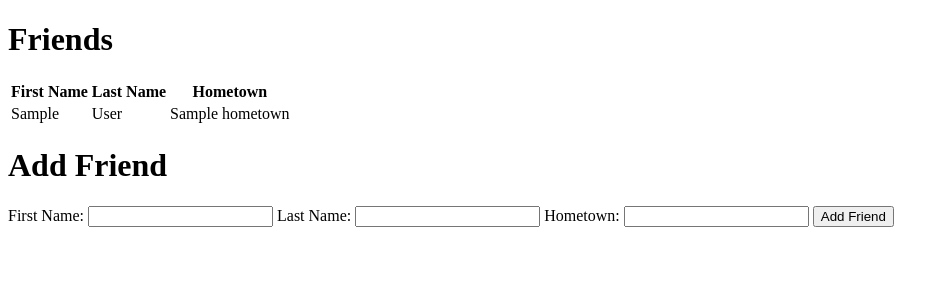
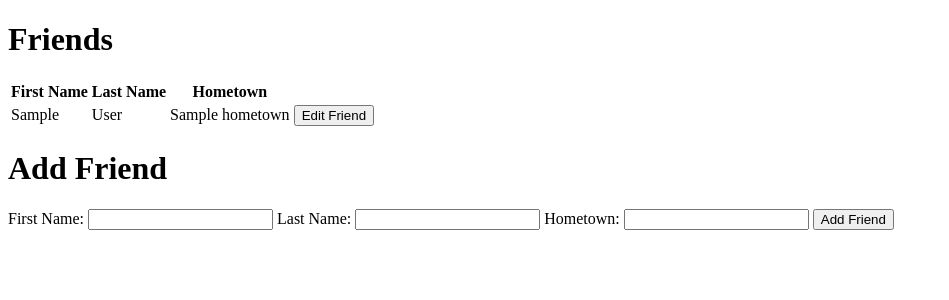
Before and after one commit to jesse-python/full_friends-flask_mysql, a Flask app: template templates/index.html in a window 1280 px wide. Shown: the top 300 px of the page, without its empty margins (0-949 px from the left). Run offline with Flask 2, Linux system fonts and the light colour scheme; the template is opened without the code that fills it: most values are stand-ins (such as "Sample title", 1, 10 or a date in 2020).

Commit message:
view and edit friend added

```diff
--- a/server.py
+++ b/server.py
@@ -18,5 +18,18 @@ def create():
     mysql.run_mysql_query(query)
     return redirect('/')
 
+@app.route('/friends/<id>/edit', methods=['GET'])
+def edit(id):
+    friend = mysql.fetch('SELECT * FROM friends WHERE id={}'.format(id))
+    return render_template('friends.html', friend=friend)
+
+@app.route('/friends/<id>', methods=['POST'])
+def update(id):
+    first_name = request.form['first_name']
+    last_name = request.form['last_name']
+    hometown = request.form['hometown']
+    update = "UPDATE friends SET first_name='{}', last_name='{}', hometown='{}', updated_at=NOW() WHERE id={}".format(first_name, last_name, hometown, id)
+    mysql.run_mysql_query(update)
+
 
 app.run(debug=True)
--- a/templates/index.html
+++ b/templates/index.html
@@ -21,6 +21,11 @@
           <td>{{ friend['first_name']}}</td>
           <td>{{ friend['last_name']}}</td>
           <td>{{ friend['hometown']}}</td>
+          <td>
+            <form action="/friends/{{friend['id']}}/edit" method="get">
+              <button type="hidden" method="get">Edit Friend</button>
+            </form>
+          </td>
         </tr>
         {% endfor %}
       </tfoot>
```
Also changed, not shown: templates/friends.html (+20 -1 lines).
